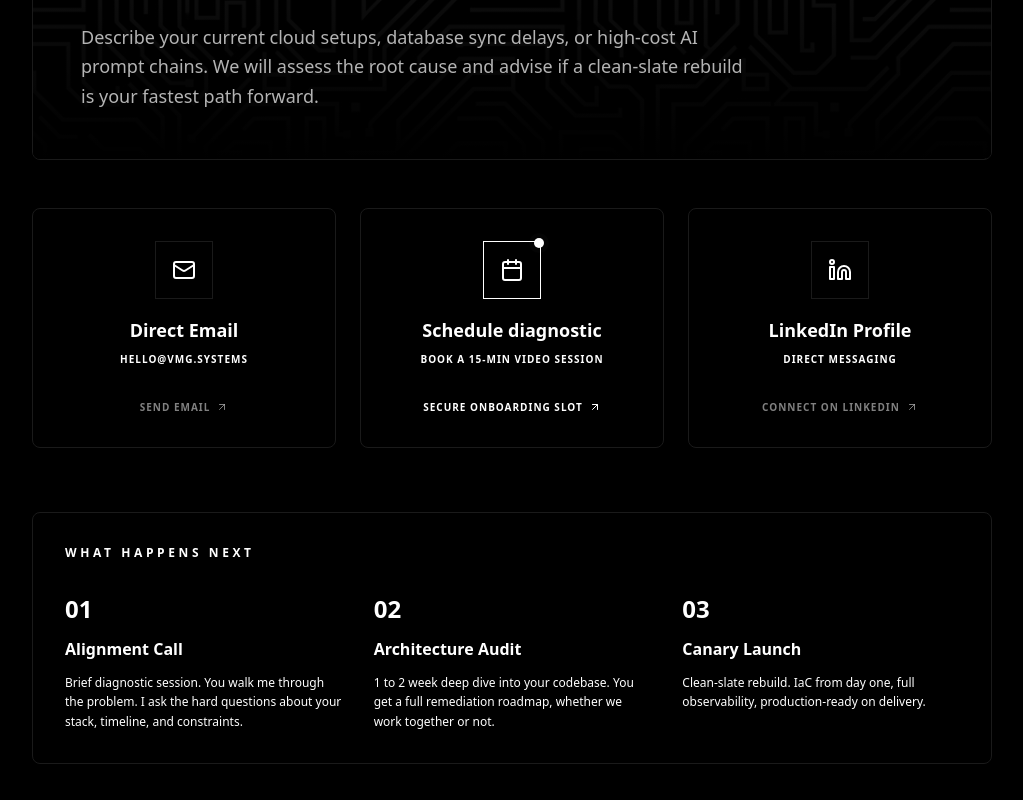
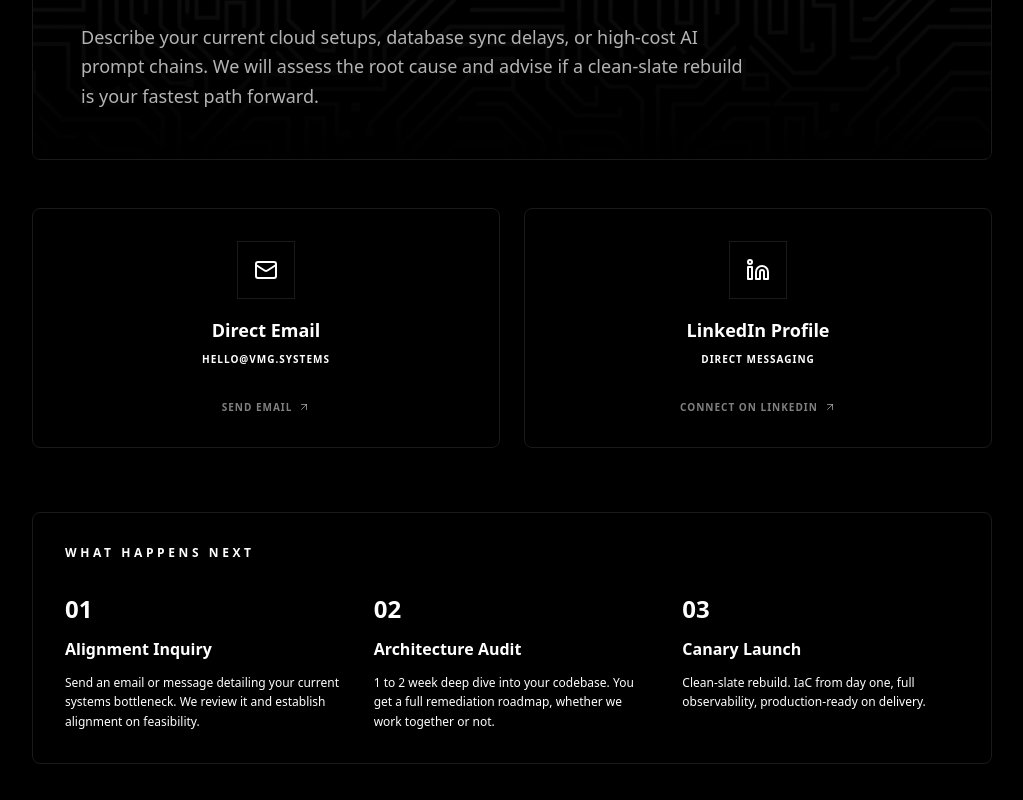
Before and after one commit to vmgsystems/my-portfolio, a Next.js app: page /contact in a window 1280 px wide. Shown: the part 340-1140 px from the top of the page, without its empty margins (128-1151 px from the left). Built offline with nearby package versions, Linux system fonts and the light colour scheme.

Commit message:
chore: remove Calendly booking integration and enforce direct email and LinkedIn connect channels on contact layout

```diff
--- a/src/app/contact/page.tsx
+++ b/src/app/contact/page.tsx
@@ -2,7 +2,7 @@
 
 import { motion } from "framer-motion";
 import Image from "next/image";
-import { ArrowLeft, Mail, Linkedin, Calendar, ArrowUpRight } from "lucide-react";
+import { ArrowLeft, Mail, Linkedin, ArrowUpRight } from "lucide-react";
 import Link from "next/link";
 
 const container = {
@@ -51,8 +51,8 @@ export default function Contact() {
           </div>
         </motion.div>
 
-        {/* Direct Channels (3-Column Layout) */}
-        <motion.div variants={item} className="grid grid-cols-1 md:grid-cols-3 gap-6 mb-16">
+        {/* Direct Channels (2-Column Layout) */}
+        <motion.div variants={item} className="grid grid-cols-1 md:grid-cols-2 gap-6 mb-16">
           {/* Channel 1: Email */}
           <a href="mailto:hello@vmg.systems" className="glass-card flex flex-col items-center justify-between text-center group hover:bg-[#080808] transition-colors border border-[#1a1a1a] p-10 min-h-[240px]">
             <div className="p-4 border border-[#1a1a1a] bg-black group-hover:border-[#333] transition-colors">
@@ -67,25 +67,7 @@ export default function Contact() {
             </div>
           </a>
 
-          {/* Channel 2: Calendly Booking */}
-          <a href="https://calendly.com/vmg-systems/diagnostic" target="_blank" rel="noopener noreferrer" className="glass-card flex flex-col items-center justify-between text-center group hover:bg-[#080808] transition-colors border border-white p-10 min-h-[240px] bg-[#030303]">
-            <div className="p-4 border border-white bg-black group-hover:border-white transition-colors relative">
-              <Calendar className="text-white" size={24} />
-              <span className="absolute -top-1 -right-1 flex h-2.5 w-2.5">
-                <span className="animate-ping absolute inline-flex h-full w-full rounded-full bg-white opacity-75"></span>
-                <span className="relative inline-flex rounded-full h-2.5 w-2.5 bg-white"></span>
-              </span>
-            </div>
-            <div>
-              <h2 className="text-lg font-bold text-white mb-2">Schedule diagnostic</h2>
-              <p className="text-muted text-[10px] uppercase tracking-widest font-bold">Book a 15-Min video Session</p>
-            </div>
-            <div className="mt-4 flex items-center gap-1.5 text-[10px] font-bold uppercase tracking-widest text-white group-hover:underline">
-              Secure Onboarding Slot <ArrowUpRight size={12} />
-            </div>
-          </a>
-
-          {/* Channel 3: LinkedIn */}
+          {/* Channel 2: LinkedIn */}
           <a href="https://linkedin.com/in/gilpina" target="_blank" rel="noopener noreferrer" className="glass-card flex flex-col items-center justify-between text-center group hover:bg-[#080808] transition-colors border border-[#1a1a1a] p-10 min-h-[240px]">
             <div className="p-4 border border-[#1a1a1a] bg-black group-hover:border-[#333] transition-colors">
               <Linkedin className="text-white" size={24} />
@@ -106,8 +88,8 @@ export default function Contact() {
           <div className="grid grid-cols-1 md:grid-cols-3 gap-8">
             <div className="flex flex-col gap-3">
               <div className="text-2xl font-black text-white">01</div>
-              <h3 className="font-bold text-white">Alignment Call</h3>
-              <p className="text-muted text-xs leading-relaxed">Brief diagnostic session. You walk me through the problem. I ask the hard questions about your stack, timeline, and constraints.</p>
+              <h3 className="font-bold text-white">Alignment Inquiry</h3>
+              <p className="text-muted text-xs leading-relaxed">Send an email or message detailing your current systems bottleneck. We review it and establish alignment on feasibility.</p>
             </div>
             <div className="flex flex-col gap-3">
               <div className="text-2xl font-black text-white">02</div>
```
Also changed, not shown: 1 other file (tests, documents, lock files or other folders).
